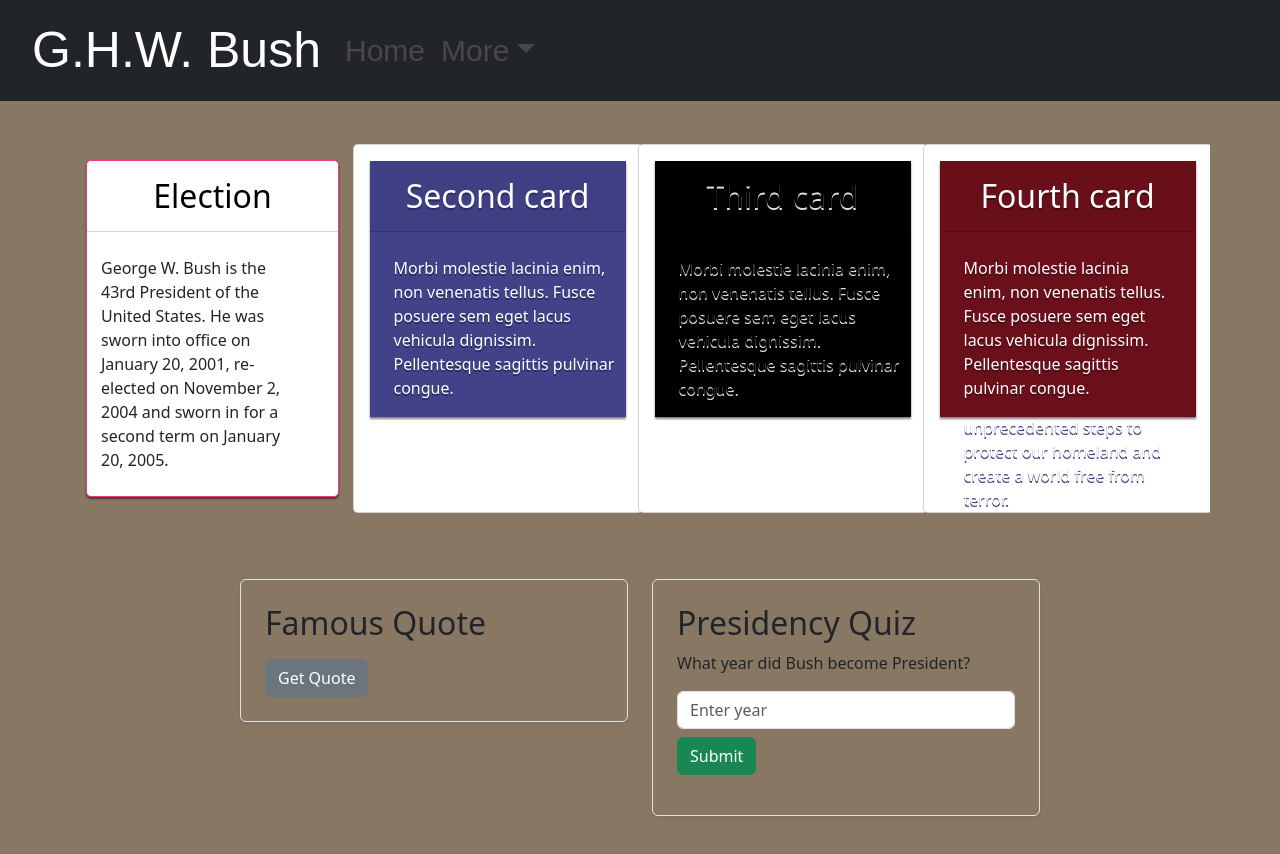
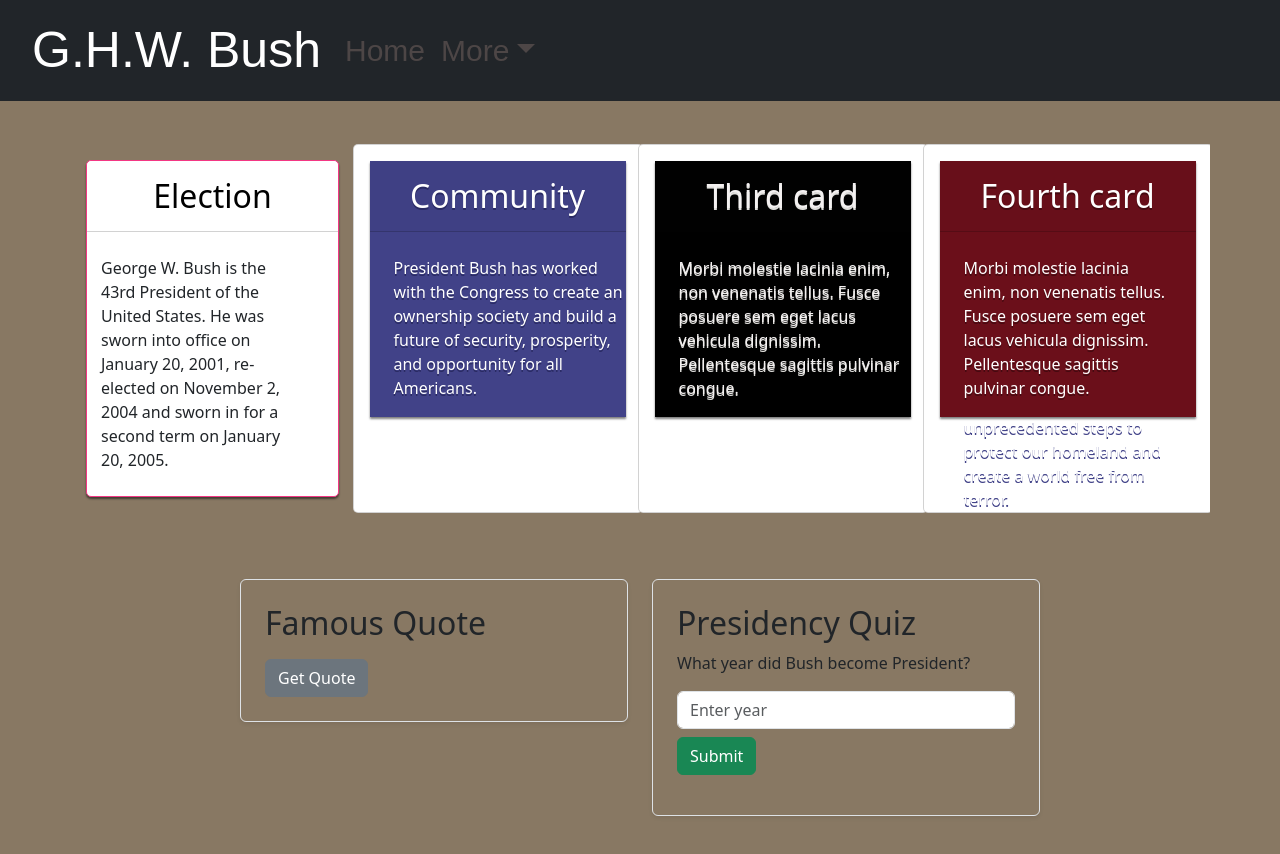
Before and after one commit to NefiO13/George-W.-Bush, a plain HTML site: page presidency.html in a window 1280 px wide. Drawn offline with nearby package versions, Linux system fonts and the light colour scheme; a web font is replaced by a local one.

Commit message:
Presidency almost done

```diff
--- a/presidency.css
+++ b/presidency.css
@@ -94,7 +94,7 @@
     --card-bg-3: #5bc3eb;
     --card-text-shadow-3: #dfdedb;
     --card-text-shadow-3-alt: #95d4f5;
-    --card-head-title-3: black;
+    --card-head-title-3: rgb(244, 241, 241);
     --card-bg-3-alt: #000000;
 
     --card-bg-4: #44af69;
--- a/presidency.html
+++ b/presidency.html
@@ -66,18 +66,14 @@
             <div class="card card-2">
                 <div class="card-inner">
                     <div class="card-header">
-                        <h2 class="initial">Second card</h2>
+                        <h2 class="initial">Community</h2>
                     </div>
                     <div class="card-body">
                         <div class="initial">
-                            <p>Morbi molestie lacinia enim, non venenatis tellus. Fusce posuere sem eget lacus vehicula
-                                dignissim.
-                                Pellentesque sagittis pulvinar congue.</p>
+                            <p>President Bush has worked with the Congress to create an ownership society and build a future of security, prosperity, and opportunity for all Americans.</p>
                         </div>
                         <div class="final">
-                            <p>Sed aliquam magna eu ipsum pharetra, sed semper massa tempus. Mauris non diam feugiat,
-                                pellentesque
-                                urna id, ornare erat.</p>
+                            <p>signed into law tax relief that helps workers keep more of their hard-earned money, as well as the most comprehensive education reforms in a generation</p>
                         </div>
                     </div>
 
```
Also changed, not shown: index.html (+1 -1 lines).
